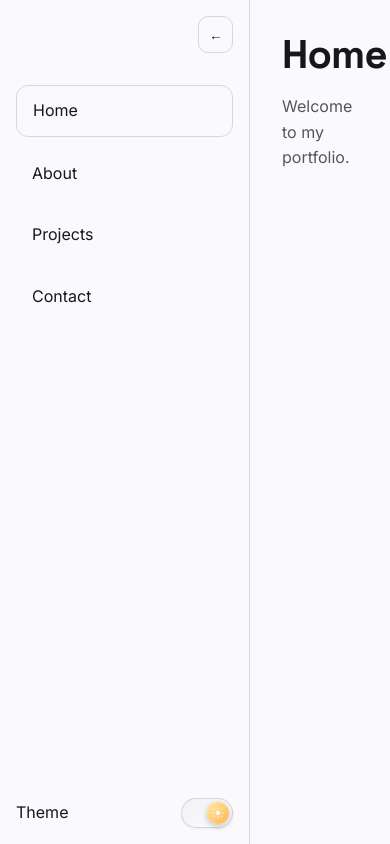
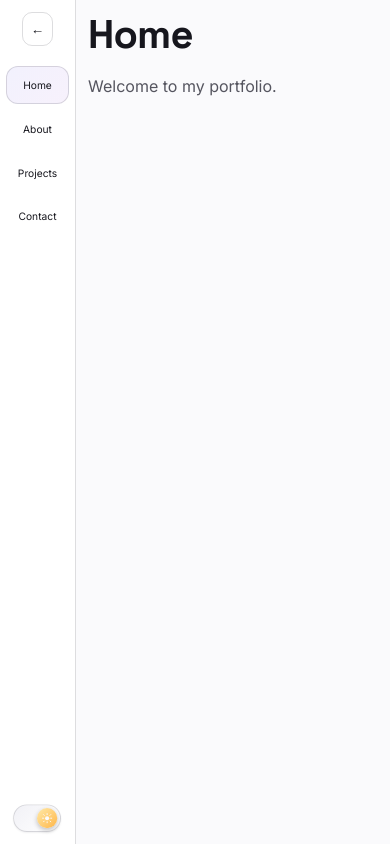
Before and after one commit to iloveproblems08/introduction, a React app: page /home in a window 390 px wide. Built offline with nearby package versions, Linux system fonts and the light colour scheme; the HTML template or start-up script is replaced by a standard one.

Commit message:
Responsive added

```diff
--- a/src/components/sidebar/Sidebar.css
+++ b/src/components/sidebar/Sidebar.css
@@ -12,7 +12,7 @@
   display: flex;
   flex-direction: column;
 
-  background: var(--surface);
+  background: var(--bg-elevated);
   border-right: 1px solid var(--border-strong);
 
   transition: width 0.3s ease;
@@ -42,7 +42,7 @@
 }
 
 .sidebar-btn:hover {
-  background: var(--surface-hover);
+  background: var(--bg-elevated-2);
 }
 
 .sidebar-nav {
@@ -62,11 +62,11 @@
 }
 
 .sidebar-link:hover {
-  background: var(--surface-hover);
+  background: var(--bg-elevated-2);
 }
 
 .sidebar-link.active {
-  background: var(--accent-soft);
+  background: var(--gradient-subtle);
   border: 1px solid var(--border-strong);
 }
 
@@ -87,3 +87,114 @@
 .sidebar.collapsed .sidebar-footer {
   justify-content: center;
 }
+
+@media (max-width: 1024px) {
+  .sidebar {
+    width: 220px;
+    padding: 0.75rem;
+  }
+
+  .sidebar-top {
+    justify-content: flex-end;
+  }
+
+  .sidebar-link {
+    padding: 0.75rem 0.85rem;
+  }
+
+  .sidebar-footer {
+    justify-content: space-between;
+  }
+
+  .sidebar.collapsed {
+    width: 72px;
+  }
+
+  .sidebar.collapsed .sidebar-top,
+  .sidebar.collapsed .sidebar-footer {
+    justify-content: center;
+  }
+
+  .sidebar.collapsed .sidebar-footer span {
+    display: none;
+  }
+}
+
+@media (max-width: 768px) {
+  .sidebar,
+  .sidebar.collapsed {
+    width: 112px;
+    padding: 0.75rem 0.5rem;
+  }
+
+  .sidebar {
+    align-items: center;
+    border-right: 1px solid var(--border-strong);
+    border-top: 0;
+    box-shadow: none;
+  }
+
+  .sidebar-top {
+    justify-content: center;
+    margin-bottom: 1.25rem;
+  }
+
+  .sidebar-nav {
+    width: 100%;
+    gap: 0.5rem;
+  }
+
+  .sidebar-link,
+  .sidebar.collapsed .sidebar-link {
+    width: 100%;
+    padding: 0.65rem 0.35rem;
+    text-align: center;
+    font-size: 0.78rem;
+    white-space: nowrap;
+  }
+
+  .sidebar-footer {
+    width: 100%;
+    justify-content: center;
+  }
+
+  .sidebar-footer span {
+    display: none;
+  }
+}
+
+@media (max-width: 640px) {
+  .sidebar,
+  .sidebar.collapsed {
+    width: 88px;
+  }
+
+  .sidebar-link,
+  .sidebar.collapsed .sidebar-link {
+    font-size: 0.7rem;
+    padding-inline: 0.25rem;
+  }
+}
+
+@media (max-width: 420px) {
+  .sidebar,
+  .sidebar.collapsed {
+    width: 76px;
+    padding-inline: 0.4rem;
+  }
+
+  .sidebar-btn {
+    padding: 0.5rem;
+  }
+
+  .sidebar-link,
+  .sidebar.collapsed .sidebar-link {
+    font-size: 0.64rem;
+    padding-block: 0.6rem;
+  }
+
+  .sidebar-footer {
+    transform: scale(0.92);
+    transform-origin: center bottom;
+  }
+}
--- a/src/layouts/AppLayout.css
+++ b/src/layouts/AppLayout.css
@@ -2,4 +2,33 @@
   margin-left: 250px;
   min-height: 100vh;
   padding: 2rem;
+  transition: margin-left 0.3s ease, padding 0.3s ease;
 }
+
+@media (max-width: 1024px) {
+  .app-content {
+    margin-left: 220px;
+    padding: 1.5rem;
+  }
+}
+
+@media (max-width: 768px) {
+  .app-content {
+    margin-left: 112px;
+    padding: 1.25rem;
+  }
+}
+
+@media (max-width: 640px) {
+  .app-content {
+    margin-left: 88px;
+    padding: 1rem;
+  }
+}
+
+@media (max-width: 420px) {
+  .app-content {
+    margin-left: 76px;
+    padding: 0.75rem;
+  }
+}
```
